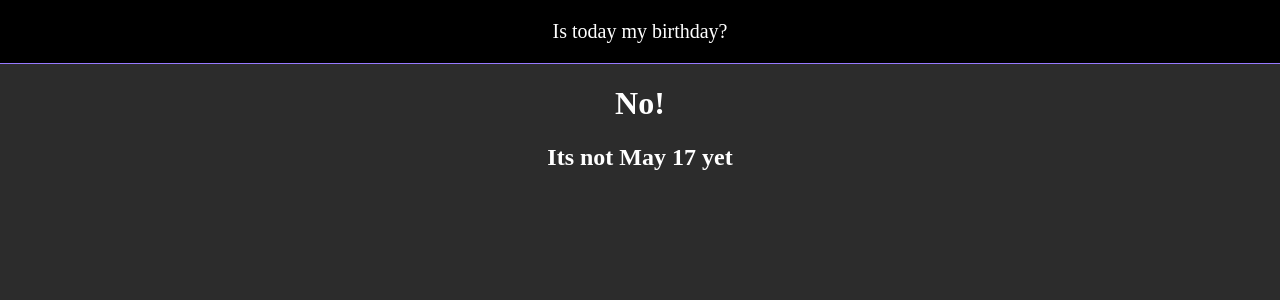
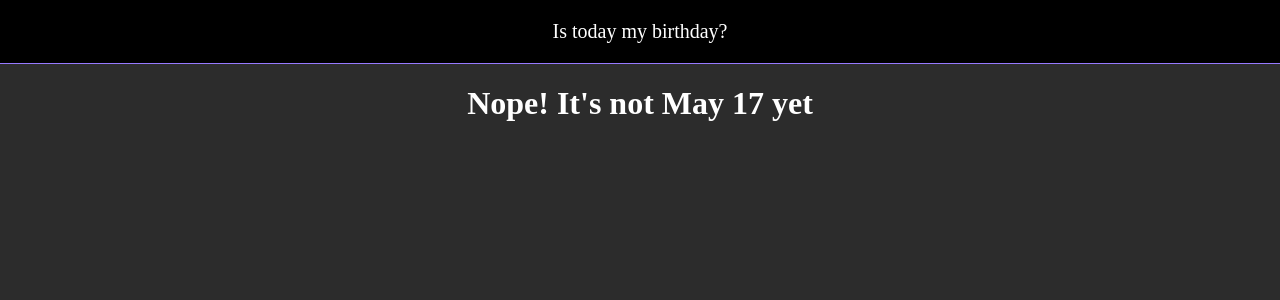
Before and after one commit to greysuyen/Birthday0_0, a Django app: page / in a window 1280 px wide. Shown: the top 300 px of the page. Run offline with Django 5.2, Linux system fonts and the light colour scheme.

Commit message:
Text added

```diff
--- a/main/templates/main/index.html
+++ b/main/templates/main/index.html
@@ -16,8 +16,9 @@
         {% if main %}
         <h1>Yes! Today is May 17</h1>
         {% else %}
-        <h1>No!</h1>
-        <h2>Its not May 17 yet</h2>
+        <h1>Nope!
+            <span>It's not May 17 yet</span>
+        </h1>
         {% endif %}
     </div>
 </body>
```
